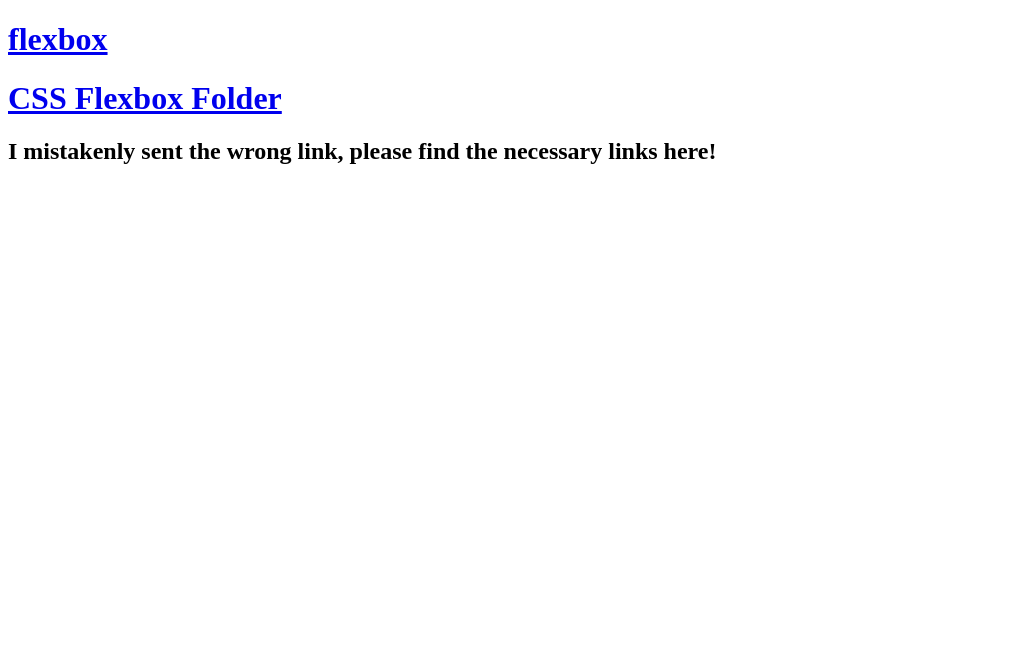
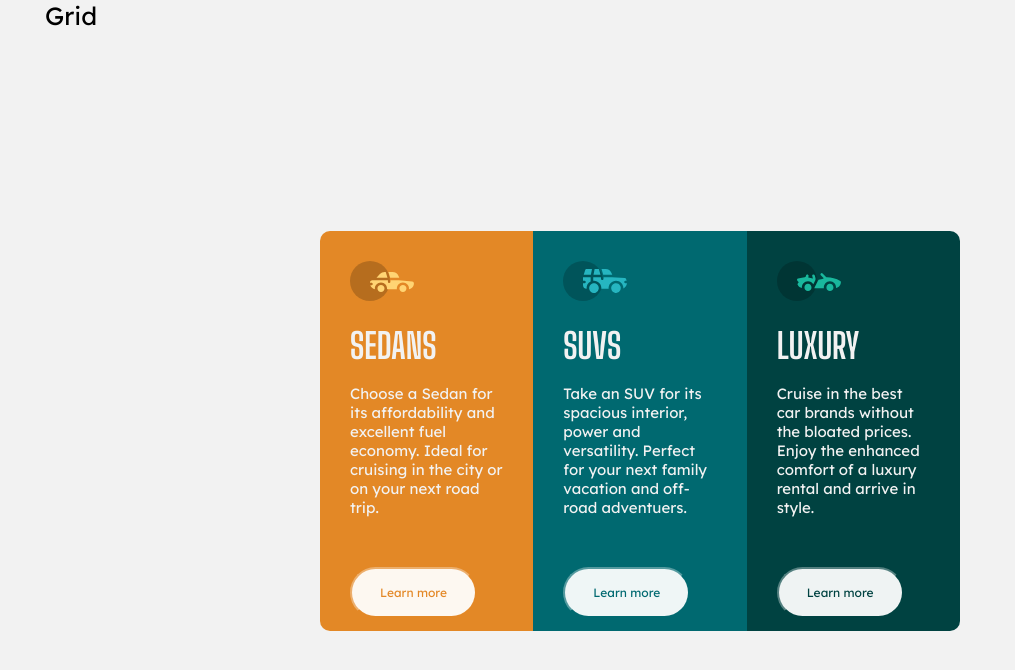
Before and after one commit to Oluseyi18/Eezi, a plain HTML site: page index.html in a window 1280 px wide. Shown: the whole page, without its empty margins (0-1015 px from the left). Drawn offline with Linux system fonts and the light colour scheme.

Commit message:
CSS Flexbox and Grid Layout

```diff
--- a/index.html
+++ b/index.html
@@ -1,15 +1,39 @@
 <!DOCTYPE html>
 <html lang="en">
-<head>
-    <meta charset="UTF-8">
-    <meta http-equiv="X-UA-Compatible" content="IE=edge">
-    <meta name="viewport" content="width=device-width, initial-scale=1.0">
-    <title>Document</title>
-    <h1><a href="/CSS Flexbox and Grid Layout/index.html">flexbox</a></h1>
-    <h1><a href="https://github.com/Oluseyi18/Eezi/tree/main/CSS%20Flexbox%20and%20Grid%20Layout">CSS Flexbox Folder</a></h1>
+  <head>
+    <meta charset="UTF-8" />
+    <meta http-equiv="X-UA-Compatible" content="IE=edge" />
+    <meta name="viewport" content="width=device-width, initial-scale=1.0" />
+    <title>Flex-box Layout</title>
+    <link rel="stylesheet" href="style.css" />
+    <link href="https://fonts.googleapis.com/css2?family=Lexend+Deca&family=Ubuntu:wght@400;500;700&display=swap" rel="stylesheet">
+    <link href="https://fonts.googleapis.com/css2?family=Big+Shoulders+Display:wght@700&family=Lexend+Deca&family=Ubuntu:wght@400;500;700&display=swap" rel="stylesheet">
+  </head>
+  <body>
+    <header>
+      <a href="grid.html">Grid</a>
+    </header>
+    <main>
+      <div class="first-box">
+        <img src="/images/icon-sedans.svg" alt="">
+        <h2>SEDANS</h2>
+        <p>Choose a Sedan for its affordability and excellent fuel economy. Ideal for cruising in the city or on your next road trip.</p>
+        <button>Learn more</button>
+      </div>
 
-</head>
-<body>
-    <h2>I mistakenly sent the wrong link, please find the necessary links here!</h2>
-</body>
+        <div class="second-box">
+          <img src="/images/icon-suvs.svg" alt="">
+          <h2>SUVS</h2>
+          <p>Take an SUV for its spacious interior, power and versatility. Perfect for your next family vacation and off-road adventuers.</p>
+          <button>Learn more</button>
+        </div>
+
+        <div class="third-box">
+          <img src="/images/icon-luxury.svg" alt="">
+          <h2>LUXURY</h2>
+          <p>Cruise in the best car brands without the bloated prices. Enjoy the enhanced comfort of a luxury rental and arrive in style.</p>
+          <button>Learn more</button>
+        </div>
+    </main>
+  </body>
 </html>
```
